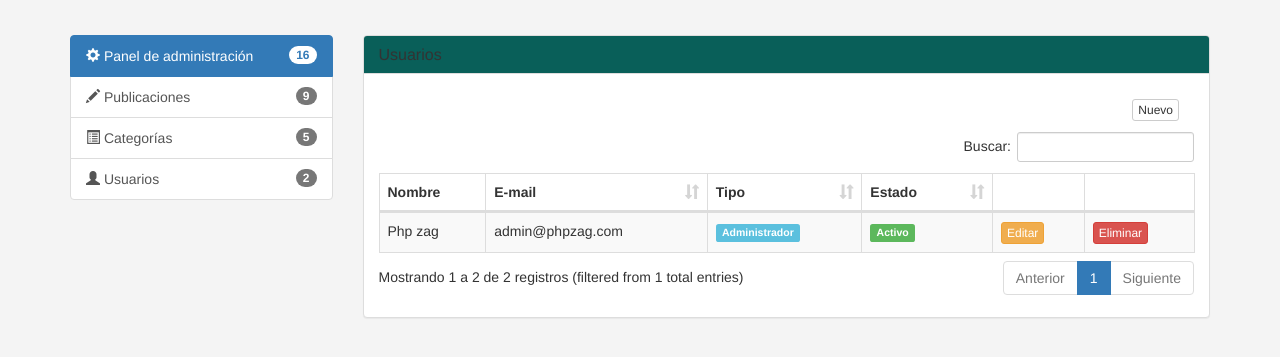
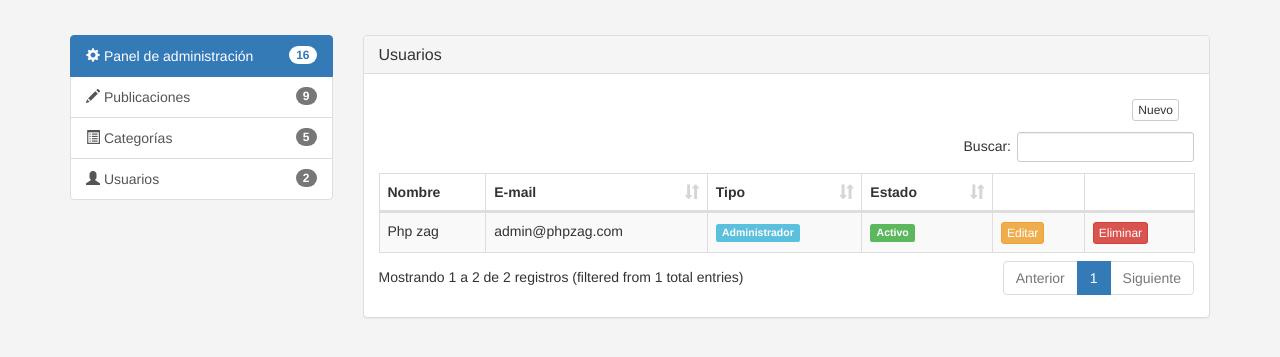
Before and after one commit to JaviPaez/cms, a PHP site: page /admin/users.php in a window 1280 px wide. Shown: the part 118-475 px from the top of the page. Run offline with PHP 8.4, Linux system fonts and the light colour scheme; the visitor is signed in with stand-in values (Sample User, id 1); data comes from the database, SQL or seed files in the repository; some libraries are stand-ins or nearby versions.

Commit message:
background colour

```diff
--- a/cms/admin/categories.php
+++ b/cms/admin/categories.php
@@ -45,8 +45,8 @@
 				<?php include "left_menus.php"; ?>
 				<div class="col-md-9">
 					<div class="panel panel-default">
-						<div class="panel-heading" style="background-color:  #095f59;>
-						<h3 class=" panel-title">Categorías</h3>
+						<div class="panel-heading">
+							<h3 class=" panel-title">Categorías</h3>
 						</div>
 						<div class="panel-body">
 							<div class="panel-heading">
--- a/cms/admin/users.php
+++ b/cms/admin/users.php
@@ -46,7 +46,7 @@
 				<?php include "left_menus.php"; ?>
 				<div class="col-md-9">
 					<div class="panel panel-default">
-						<div class="panel-heading" style="background-color:  #095f59">
+						<div class="panel-heading">
 							<h3 class=" panel-title">Usuarios</h3>
 						</div>
 						<div class="panel-body">
```
